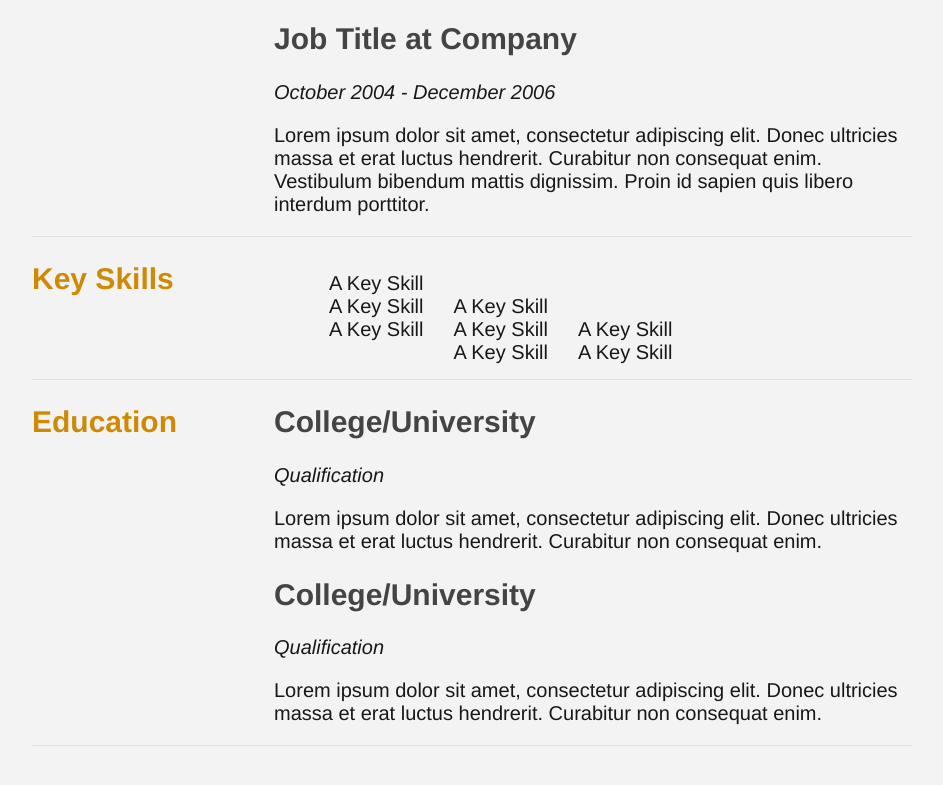
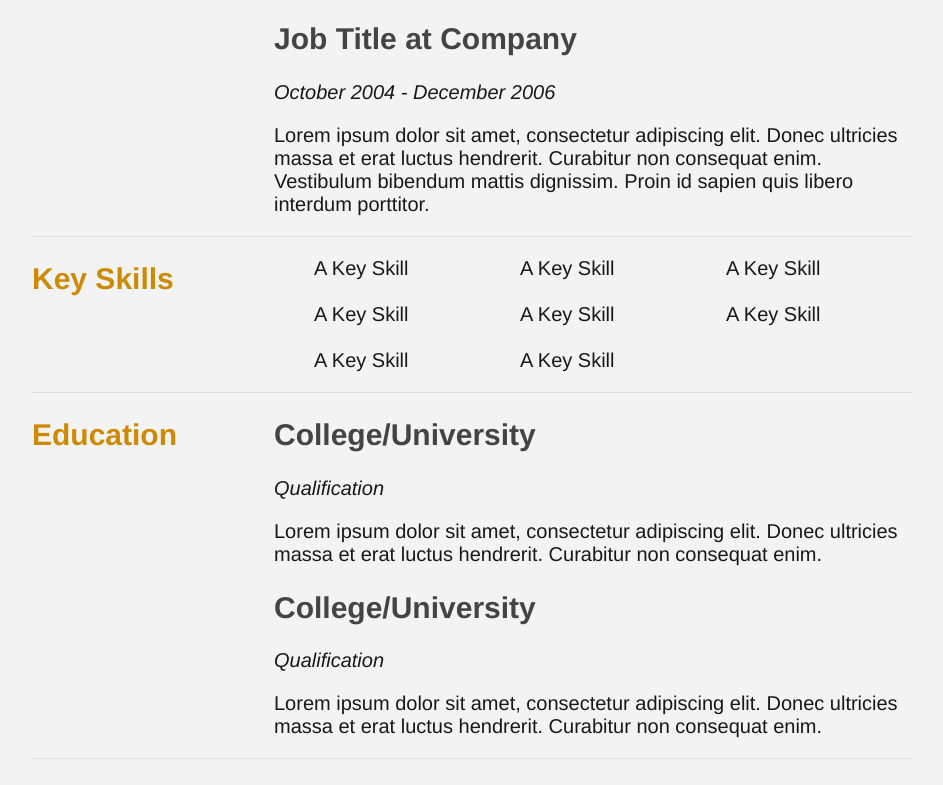
Before and after one commit to Kenzie-Academy-Brasil-Developers/estilizar-curriculo-sprint-2-hiranoliveira, a plain HTML site: page index.html in a window 1280 px wide. Shown: the part 979-1764 px from the top of the page, without its empty margins (168-1111 px from the left). Drawn offline with Linux system fonts and the light colour scheme.

Commit message:
second commit

```diff
--- a/style.css
+++ b/style.css
@@ -68,9 +68,9 @@ a:link {
 }
 
 div.keySkill{
-	float: left;
-	padding: 15px;
-
+	/* float: left;
+	padding: 15px; */
+	column-count: 3;
 
 }
 
```
